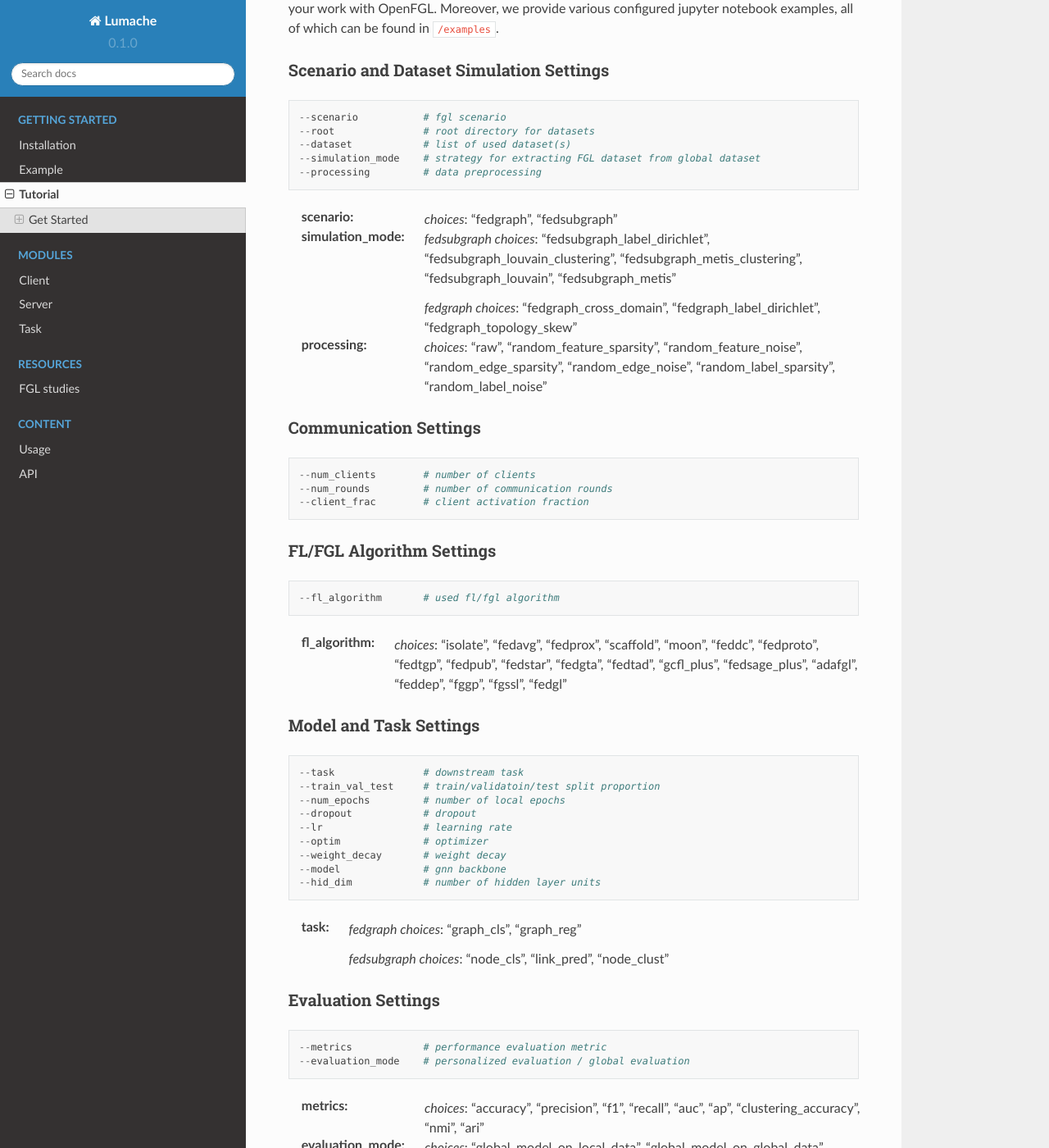
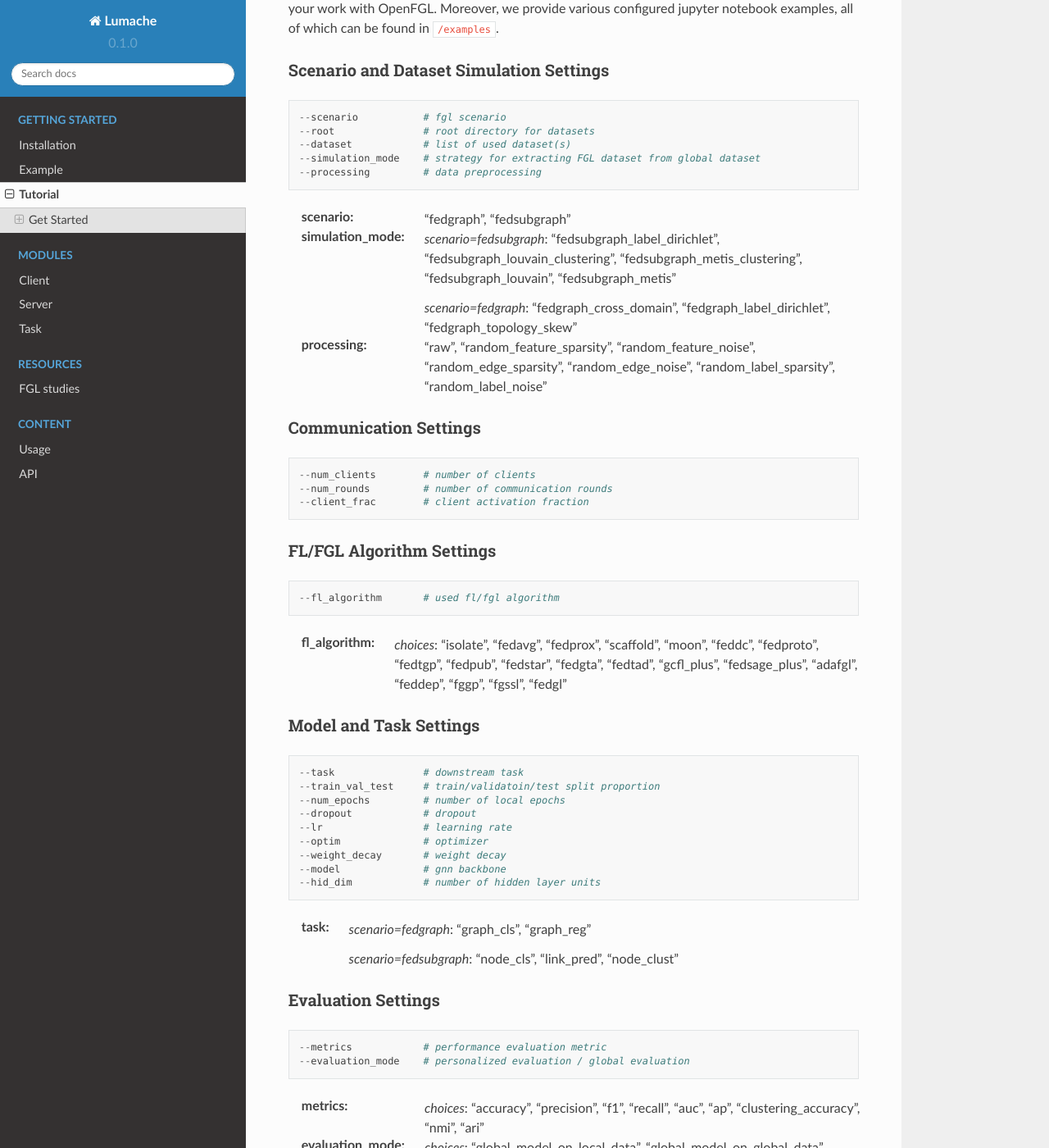
Before and after one commit to Youth-49/test_template, a Sphinx documentation site: the page built from docs/source/fgl_tutorial.rst, in a window 1280 px wide and 1400 px high, scrolled down 242 px. Shown: the whole window at 82% size. Built offline with Sphinx 7.4.7 and the Read the Docs theme 2.0.0, drawn with Linux system fonts in a browser that asks for light colours.

Commit message:
Update fgl_tutorial.rst

```diff
--- a/docs/source/fgl_tutorial.rst
+++ b/docs/source/fgl_tutorial.rst
@@ -22,17 +22,17 @@ Scenario and Dataset Simulation Settings
 
 
 :scenario:
-   *choices*: "fedgraph", "fedsubgraph"
+   "fedgraph", "fedsubgraph"
 
 
 :simulation_mode:
-   *fedsubgraph choices*: "fedsubgraph_label_dirichlet", "fedsubgraph_louvain_clustering", "fedsubgraph_metis_clustering", "fedsubgraph_louvain", "fedsubgraph_metis"
+   *scenario=fedsubgraph*: "fedsubgraph_label_dirichlet", "fedsubgraph_louvain_clustering", "fedsubgraph_metis_clustering", "fedsubgraph_louvain", "fedsubgraph_metis"
 
-   *fedgraph choices*: "fedgraph_cross_domain", "fedgraph_label_dirichlet", "fedgraph_topology_skew"
+   *scenario=fedgraph*: "fedgraph_cross_domain", "fedgraph_label_dirichlet", "fedgraph_topology_skew"
 
 
 :processing:
-   *choices*: "raw", "random_feature_sparsity", "random_feature_noise", "random_edge_sparsity", "random_edge_noise", "random_label_sparsity", "random_label_noise"
+   "raw", "random_feature_sparsity", "random_feature_noise", "random_edge_sparsity", "random_edge_noise", "random_label_sparsity", "random_label_noise"
 
 Communication Settings
 ~~~~~~~~~~~~~~~~~~~~~~
@@ -73,9 +73,9 @@ Model and Task Settings
 
 
 :task:
-   *fedgraph choices*: "graph_cls", "graph_reg"
+   *scenario=fedgraph*: "graph_cls", "graph_reg"
 
-   *fedsubgraph choices*: "node_cls", "link_pred", "node_clust"
+   *scenario=fedsubgraph*: "node_cls", "link_pred", "node_clust"
 
 
 Evaluation Settings
```
